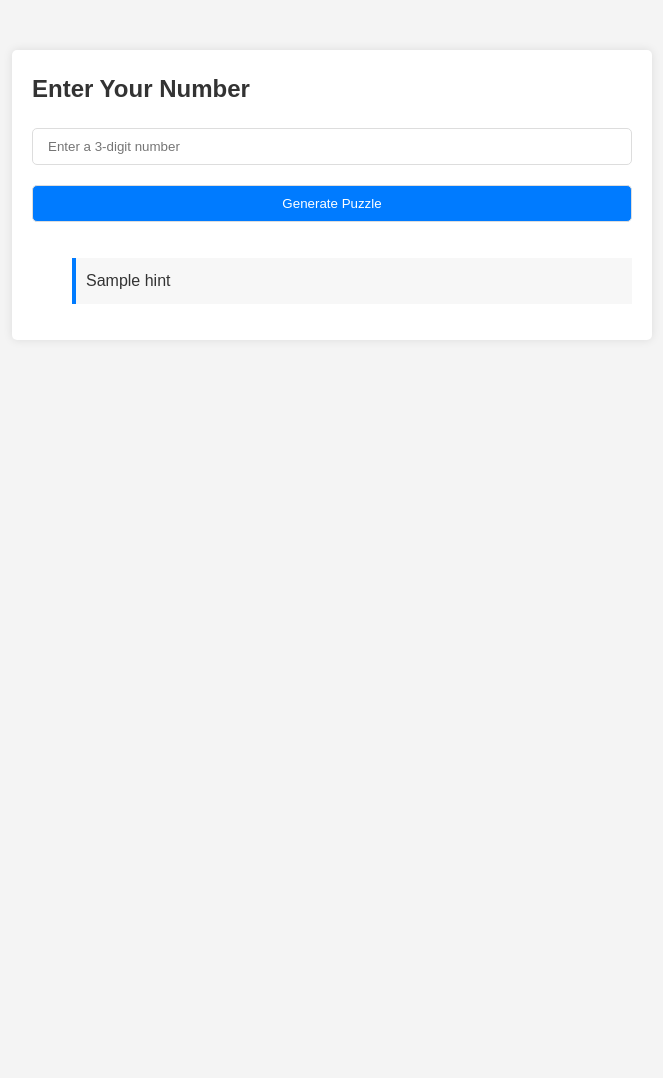
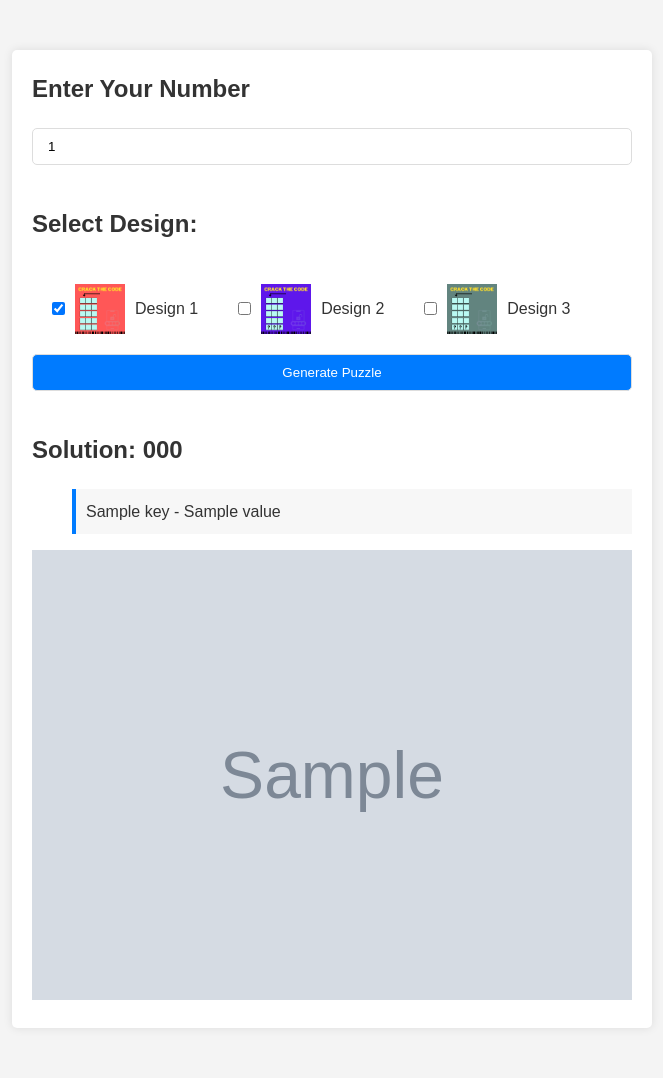
Before and after one commit to DigiWhale/code_generator, a Flask app: template templates/index.html in a window 1280 px wide. Shown: the whole page, without its empty margins (308-971 px from the left). Before the commit the page ends 304 px from the top, so only its background shows below. Run offline with Flask 3, Linux system fonts and the light colour scheme; the template is opened without the code that fills it: most values are stand-ins (such as "Sample title", 1, 10 or a date in 2020); grey boxes marked "Sample" are stand-in pictures.

Commit message:
Adjusted for Heroku deployment

```diff
--- a/main.py
+++ b/main.py
@@ -1,10 +1,18 @@
 from flask import Flask, render_template, request, redirect, url_for
 import random
 import os
+from PIL import Image, ImageDraw, ImageFont
 
 app = Flask(__name__)
 
 # ... [keep your evaluate_guess and generate_puzzle functions here]
+def overlay_text_on_image(image_path='codecracktemplate.png', text='', position=(100, 100), font_path="path_to_font.ttf"):
+    with Image.open(image_path) as img:
+        draw = ImageDraw.Draw(img)
+        font = ImageFont.truetype(font_path, 30)  # Set font size to 30, modify as needed
+        draw.text(position, text, font=font, fill="white")  # Fill can be adjusted to desired text color
+        img.save("output_image.png")
+
 def evaluate_guess(target, guess):
     target_digits = list(str(target))
     guess_digits = list(str(guess))
@@ -38,33 +46,124 @@ def evaluate_guess(target, guess):
 
     return hint_map.get((correct_well_placed, correct_wrongly_placed, not_in_code))
 
-def generate_puzzle(target):
+def generate_puzzle(target = 111, design = "design1"):
     all_numbers = list(range(100, 1000))  # All 3-digit numbers
     random.shuffle(all_numbers)  # Shuffle them randomly
 
     seen_hints = set()  # To keep track of unique hints
-    result = []
+    hints_dict = {}
 
     for guess in all_numbers:
-        if len(result) >= 4:
+        if len(hints_dict) >= 4:
             break  # We only need 4 unique hints
 
         hint = evaluate_guess(target, guess)
-
         # If the hint is unique and not empty, add it
         if hint and hint not in seen_hints:
+            print(f"Guess: {guess}, Hint: {hint}")
             seen_hints.add(hint)
-            result.append(f"{guess} - {hint}")
+            hints_dict[guess] = hint
 
-    return result
+    # Once hints are generated, overlay them on the image
+    image_path = overlay_hints_on_image(hints_dict, target, design)
+    print(hints_dict)
+    return hints_dict, image_path
+
+def wrap_text_approx(text, max_chars):
+    """
+    This function wraps the text based on a given maximum number of characters.
+    """
+    words = text.split()
+    lines = []
+    current_line = ""
+
+    for word in words:
+        if len(current_line + word) <= max_chars:
+            current_line += word + " "
+        else:
+            lines.append(current_line.strip())
+            current_line = word + " "
+
+    if current_line:
+        lines.append(current_line.strip())
+
+    return lines
+
+def overlay_hints_on_image(hints_dict, usednumber, design):
+    # Load your selected design image
+    design_image_path = f"static/designs/{design}.png"  # Update the path accordingly
+    img = Image.open(design_image_path)
+    draw = ImageDraw.Draw(img)
+
+    # Use a basic font bundled with PIL, or you can use any other TTF font
+    number_font = ImageFont.truetype("arial.ttf", 70)
+    text_font = ImageFont.truetype("arial.ttf", 30)
+
+    # Determine starting position
+    x, y = 150, 320
+    spacing_between_hints = 50
+    line_space = 375 - spacing_between_hints  # <-- Adjust this based on your font and image width
+    max_width = 500  # <-- Adjust this based on your desired max width
+    some_offset_value = 370  # <-- Adjust this based on where you want the hint to start relative to the digits
+    digit_spacing = 120
+    for key, value in hints_dict.items():
+      # Split the three-digit number
+      digits = [int(d) for d in str(key)]
+
+      # Draw digits
+      draw.text((x, y), f"{digits[0]}", font=number_font, fill="black")
+      draw.text((x + digit_spacing, y), f"{digits[1]}", font=number_font, fill="black")
+      draw.text((x + digit_spacing * 2, y), f"{digits[2]}", font=number_font, fill="black")
+
+      # Move x position for the hint
+      x_hint_position = x + some_offset_value  # Adjust this based on where you want the hint to start relative to the digits
+
+      # This is an estimate. Adjust based on your font and image width.
+      max_chars = 40  # Assume 25 characters per line as an example, adjust as needed.
+
+      # Static values
+      single_line_height = 30  # Adjust as necessary
+      gap_between_hints = 90  # Adjust as desired
+
+      lines = wrap_text_approx(value, max_chars)
+      hint_height = 0  # Calculate the height for each hint
+      for line in lines:
+          draw.text((x_hint_position, line_space), line, font=text_font, fill="black")
+          line_space += single_line_height
+          hint_height += single_line_height  # Add to the hint's height
+
+      line_space += gap_between_hints  # Add some gap between each hint set
+      hint_height += gap_between_hints  # Add gap to the total hint height
+      # Now draw a line from this hint to a specific point on the image
+      # line_end = (x_hint_position - 48, line_space - (hint_height / 2) - 40)  # This is just an example. Define where you want the line to end.
+      # line_start = (x_hint_position, line_space - (hint_height / 2) - 40)  # Taking the midpoint of the current hint block.
+
+      # draw.line([line_start, line_end], fill="black", width=10)  # Draws a black line with width 2.
+
+
+      y += 145  # Additional vertical spacing before drawing next hint
+
+    image_path = f"static/output.png"
+    img.save(image_path)
+
+    return image_path
 
 @app.route('/', methods=['GET', 'POST'])
 def index():
     hints = None
+    usednumber = None
+    image_path = None
+    design = "design1"  # Default design
+
+    # default_number = 222  # Generate a random 3-digit number
     if request.method == 'POST':
         number = request.form.get('number', type=int)
-        hints = generate_puzzle(number)
-    return render_template('index.html', hints=hints)
+        default_number = number  # Update the default number
+        design = request.form.get('design', "design1")  # Get the selected design or use default
+        usednumber = number
+        hints, image_path = generate_puzzle(number, design)  # <-- adjusted this line to receive image_path
+    return render_template('index.html', hints=hints, usednumber=usednumber, image_path=image_path)
 
 if __name__ == '__main__':
     app.run(host='0.0.0.0', port=int(os.environ.get('PORT', 5000)), debug=False)  # <-- Adjusted this line
+    # app.run(debug=True)  # <-- Adjusted this line
--- a/static/styles.css
+++ b/static/styles.css
@@ -57,4 +57,30 @@ button:hover {
   border-left: 4px solid #007BFF;
 }
 
+.hint-image {
+  width: 100%;
+  height: auto;
+}
+
+.design-options {
+  display: flex;
+  flex-wrap: wrap;
+}
+.design-option {
+  background-size: cover;
+  background-position: center;
+  padding: 10px;
+  margin: 10px;
+  display: flex;
+  align-items: center;
+  cursor: pointer;
+}
+.design-option img {
+  width: 50px;
+  height: 50px;
+  margin-right: 10px;
+}
+.design-option input[type="checkbox"] {
+  margin-right: 10px;
+}
 /* Add more styles as needed */
--- a/templates/index.html
+++ b/templates/index.html
@@ -5,22 +5,59 @@
     <meta name="viewport" content="width=device-width, initial-scale=1.0">
     <title>Code Crack Generator</title>
     <link rel="stylesheet" href="{{ url_for('static', filename='styles.css') }}">
+    <script>
+        function selectDesign(design) {
+            // Uncheck other designs
+            const designs = document.querySelectorAll('.design-option input');
+            designs.forEach(d => d.checked = false);
+
+            // Check the selected design
+            const selectedDesign = document.querySelector(`.design-option input[value="${design}"]`);
+            selectedDesign.checked = true;
+
+            // Submit the form to trigger the post request
+        }
+    </script>
 </head>
 <body>
     <div class="container">
         <h1>Enter Your Number</h1>
 
         <form action="/" method="post">
-            <input type="number" name="number" placeholder="Enter a 3-digit number">
+            <input type="number" name="number" placeholder="Enter a 3-digit number" value="{{ default_number }}">
+            <h2>Select Design:</h2>
+            <div class="design-options">
+              <div class="design-option" onclick="selectDesign('design1');">
+                <input type="checkbox" name="design" value="design1" checked>
+                <img src="{{ url_for('static', filename='designs/design1.png') }}" alt="Design 1">
+                Design 1
+              </div>
+              <div class="design-option" onclick="selectDesign('design2');">
+                <input type="checkbox" name="design" value="design2">
+                <img src="{{ url_for('static', filename='designs/design2.png') }}" alt="Design 2">
+                Design 2
+              </div>
+              <div class="design-option" onclick="selectDesign('design3');">
+                <input type="checkbox" name="design" value="design3">
+                <img src="{{ url_for('static', filename='designs/design3.png') }}" alt="Design 3">
+                Design 3
+              </div>
+            </div>
             <button type="submit">Generate Puzzle</button>
         </form>
 
+        {% if usednumber %}
+        <h2>Solution: {{usednumber}}</h2>
+        {% endif %}
         {% if hints %}
         <ul class="hints">
-            {% for hint in hints %}
-            <li>{{ hint }}</li>
+            {% for key, value in hints.items() %}
+            <li>{{ key }} - {{ value }}</li>
             {% endfor %}
         </ul>
+        {% endif %}
+        {% if image_path %}
+            <img src="{{ image_path }}" alt="Generated Image" class="hint-image">
         {% endif %}
     </div>
 </body>
```
Also changed, not shown: arial.ttf (added), output.png (added), static/designs/design1.png (added), static/designs/design2.png (added), static/designs/design3.png (added), testtext.py (added), 1 other file.
